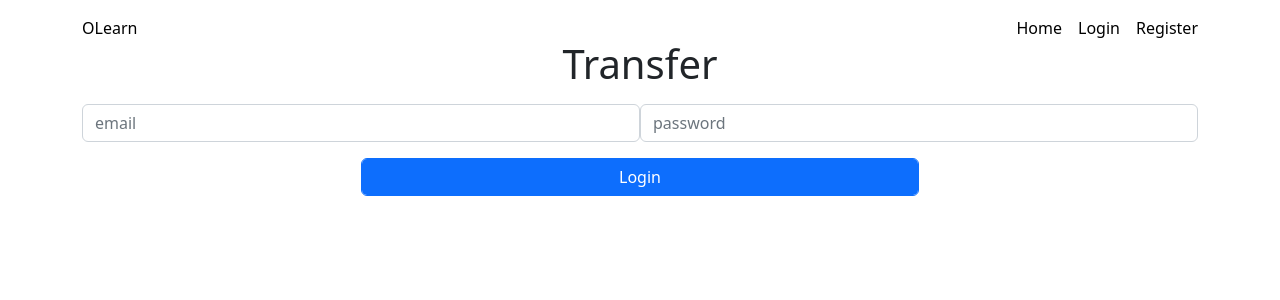
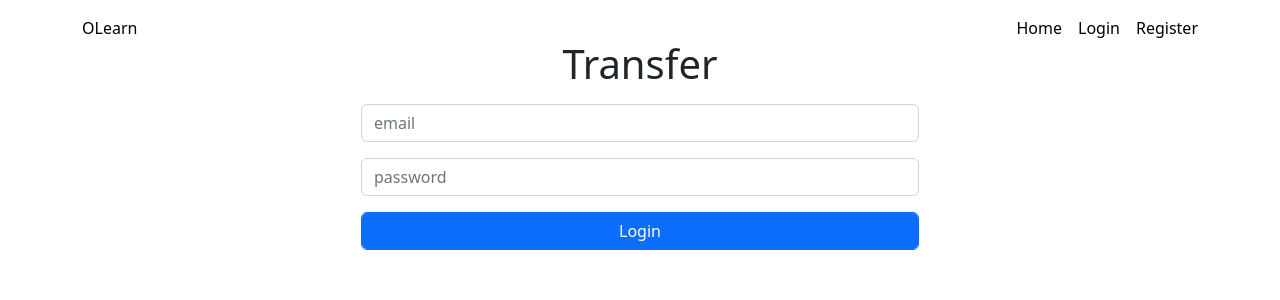
Before and after one commit to arifdarma/digilearn_frontend, a React (Create React App) app: page /login in a window 1280 px wide. Shown: the top 300 px of the page. Built offline with nearby package versions, Linux system fonts and the light colour scheme.

Commit message:
refactor: make form field as component

```diff
--- /dev/null
+++ b/src/Components/FormInput.js
@@ -0,0 +1,14 @@
+function FormInput(props) {
+  const {
+    type, handlechange, name, placeholder, value, htmlFor,
+  } = props;
+  return (
+    <div className="col-12 my-3">
+      <label htmlFor={htmlFor} className="col-6">
+        <input className="form-control" type={type} placeholder={placeholder} name={name} value={value} onChange={handlechange} />
+      </label>
+    </div>
+  );
+}
+
+export default FormInput;
--- a/src/pages/LoginPages.js
+++ b/src/pages/LoginPages.js
@@ -1,5 +1,6 @@
 import { useEffect, useState } from 'react';
 import { useNavigate } from 'react-router-dom';
+import FormInput from '../Components/FormInput';
 
 function LoginPages(props) {
   const { authenticate, setAuthenticate } = props;
@@ -57,14 +58,8 @@ function LoginPages(props) {
       </div>
       <div className="col-12 text-center">
         <form onSubmit={handleSubmit}>
-          <div className="col-12 my-3">
-            <label htmlFor="emailLogin" className="col-6">
-              <input className="form-control" type="text" placeholder="email" name="email" value={login.email} onChange={handleChange} />
-            </label>
-            <label htmlFor="passwordLogin" className="col-6">
-              <input className="form-control" type="password" placeholder="password" name="password" value={login.password} onChange={handleChange} />
-            </label>
-          </div>
+          <FormInput handlechange={handleChange} type="text" placeholder="email" name="email" value={login.email} htmlFor="emailLogin" />
+          <FormInput handlechange={handleChange} type="password" placeholder="password" name="password" value={login.password} htmlFor="passwordLogin" />
           <input data-testid="submitTransfer" type="submit" className="btn btn-primary form-control w-50" value="Login" />
         </form>
       </div>
```
